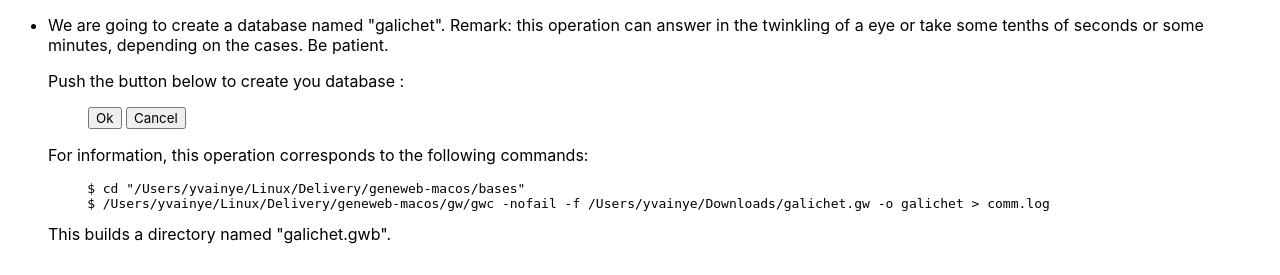
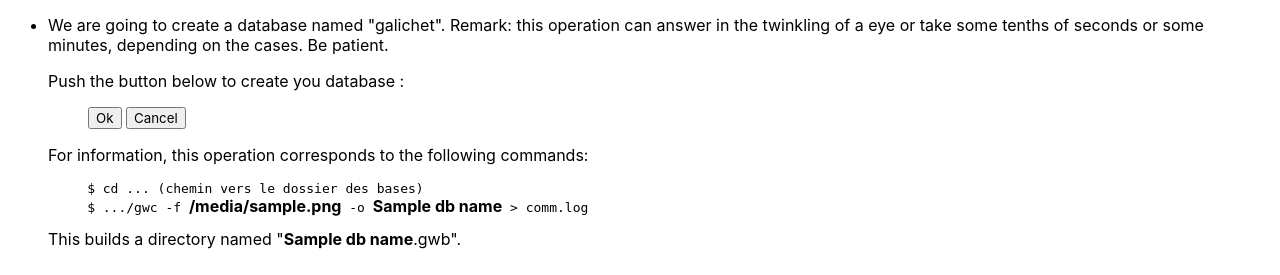
Before and after one commit to TheBot78/Legacy-Project, a Flask app: template front/templates/management_creation/gwc_confirm.html in a window 1280 px wide. Shown: the part 104-379 px from the top of the page. Run offline with Flask 3, Linux system fonts and the light colour scheme; the template is opened without the code that fills it: most values are stand-ins (such as "Sample title", 1, 10 or a date in 2020).

Commit message:
gw parsing and psuh

```diff
--- a/front/templates/management_creation/gwc_confirm.html
+++ b/front/templates/management_creation/gwc_confirm.html
@@ -63,14 +63,20 @@ some minutes, depending on the cases. Be patient.
 Push the button below to create you database
 :
 <p>
-<form method="post" action="gwc">
-<input type=hidden name=lang value=en>
-<input type=hidden name=nofail value="on">
-<input type=hidden name=f value="on">
-<input type=hidden name=anon value="/Users/yvainye/Downloads/galichet.gw">
-<input type=hidden name=fname value="">
-<input type=hidden name=o value="galichet">
-<input type=hidden name=body_prop value="">
+<form method="post" action="{{ url_for('gwc') }}">
+  <input type="hidden" name="lang" value="{{ lang }}">
+  <input type="hidden" name="f" value="on">
+  {# Injecte toutes les options transmises, en filtrant opt/lang #}
+  {% for key, value in all_options.items() %}
+    {% if key == 'fname' %}
+      <input type="hidden" name="anon" value="{{ value }}"> {# chemin choisi #}
+    {% elif key not in ['opt', 'lang'] %}
+      <input type="hidden" name="{{ key }}" value="{{ value }}">
+    {% endif %}
+  {% endfor %}
+  {% if db_name %}
+    <input type="hidden" name="o" value="{{ db_name }}">
+  {% endif %}
 
 <dl><dt><dd>
 <input type="submit" value="Ok">
@@ -80,10 +86,10 @@ Push the button below to create you database
 <p>
 For information, this operation corresponds to the following commands:
 <pre>
-     $ cd "/Users/yvainye/Linux/Delivery/geneweb-macos/bases"
-     $ /Users/yvainye/Linux/Delivery/geneweb-macos/gw/gwc -nofail -f /Users/yvainye/Downloads/galichet.gw -o galichet > comm.log
+     $ cd ... (chemin vers le dossier des bases)
+     $ .../gwc -f <b>{{ filepath }}</b> -o <b>{{ db_name }}</b> > comm.log
 </pre>
-This builds a directory named "galichet.gwb".
+This builds a directory named "<b>{{ db_name }}</b>.gwb".
 </ul>
 </body>
 </html>
```
